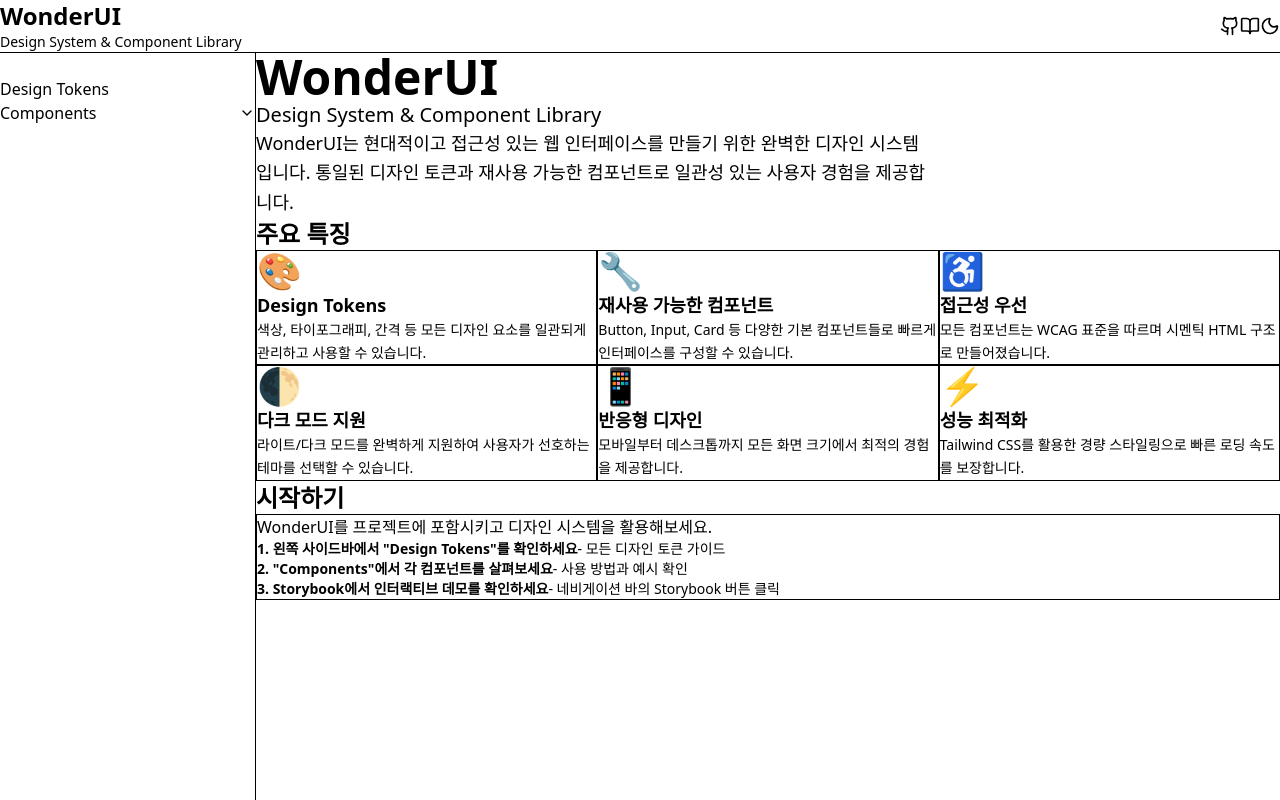
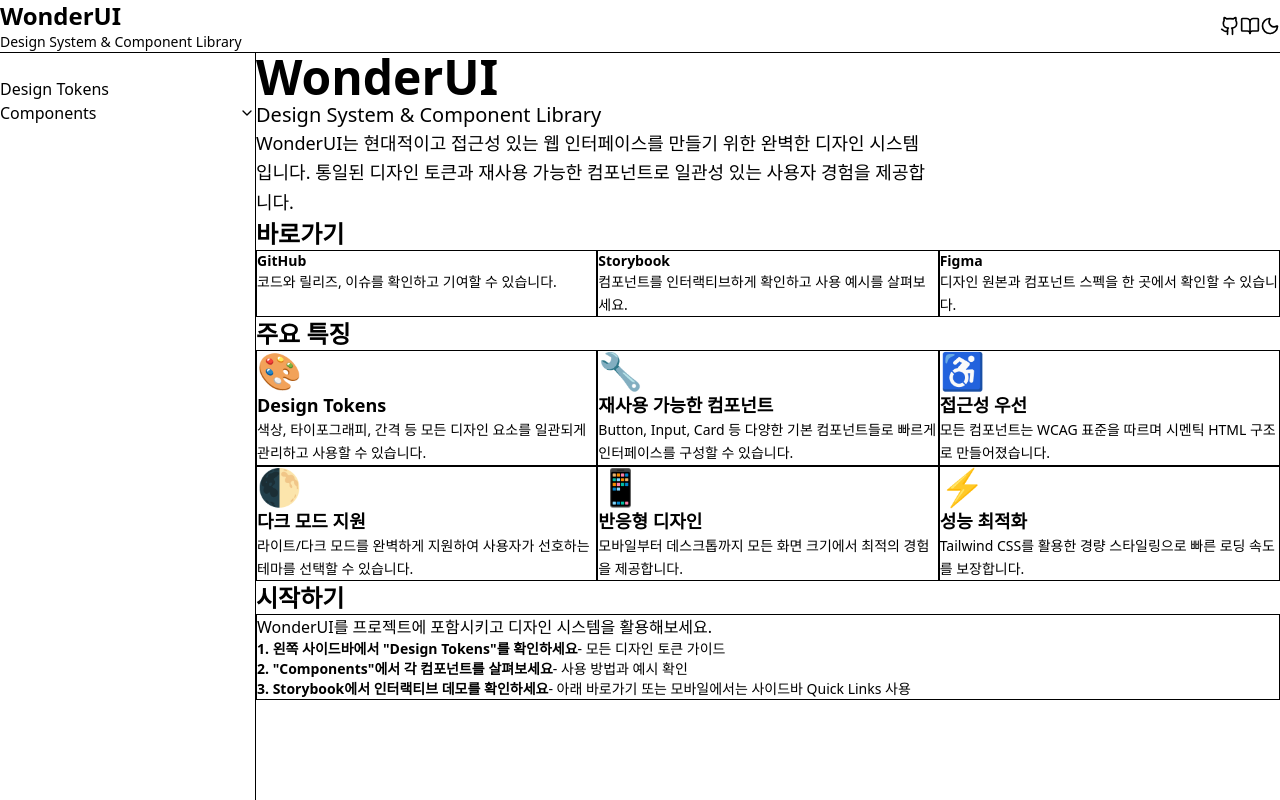
Before and after one commit to SanginJeong/wui, a Next.js app in the folder packages/apps/: page / in a window 1280 px wide. Built offline with nearby package versions, Linux system fonts and the light colour scheme.

Commit message:
refactor: Link 관련 작업 수정 및 바로가기 추가

```diff
--- /dev/null
+++ b/packages/apps/src/common/links.ts
@@ -0,0 +1,14 @@
+export const EXTERNAL_LINKS = {
+  github: {
+    label: "GitHub",
+    href: "https://github.com",
+  },
+  storybook: {
+    label: "Storybook",
+    href: "https://storybook.js.org",
+  },
+  figma: {
+    label: "Figma",
+    href: "https://www.figma.com",
+  },
+} as const;
--- a/packages/apps/src/components/MainContent/index.tsx
+++ b/packages/apps/src/components/MainContent/index.tsx
@@ -9,7 +9,6 @@
 const contentByTab: Record<string, JSX.Element> = {
   overview: <OverviewSection />,
   tokens: <TokensSection />,
-  // "component-button": <ButtonSection />,
 };
 
 const MainContent = ({ activeTab }: MainContentProps) => {
--- a/packages/apps/src/components/MainContent/sections/overview/GettingStarted.tsx
+++ b/packages/apps/src/components/MainContent/sections/overview/GettingStarted.tsx
@@ -25,7 +25,7 @@
             <span className="font-semibold">
               3. Storybook에서 인터랙티브 데모를 확인하세요
             </span>
-            - 네비게이션 바의 Storybook 버튼 클릭
+            - 아래 바로가기 또는 모바일에서는 사이드바 Quick Links 사용
           </p>
         </div>
       </div>
--- /dev/null
+++ b/packages/apps/src/components/MainContent/sections/overview/QuickLinks.tsx
@@ -0,0 +1,54 @@
+import { EXTERNAL_LINKS } from "@/common/links";
+
+const QuickLinks = () => {
+  return (
+    <div>
+      <h2 className="text-2xl font-bold text-neutral-900 dark:text-white mb-6">
+        바로가기
+      </h2>
+      <div className="grid grid-cols-1 md:grid-cols-3 gap-4">
+        <a
+          href={EXTERNAL_LINKS.github.href}
+          target="_blank"
+          rel="noreferrer"
+          className="rounded-xl border border-neutral-200 dark:border-neutral-700 bg-white dark:bg-neutral-800 p-4 shadow-sm transition hover:-translate-y-0.5 hover:shadow-md"
+        >
+          <div className="text-sm font-semibold text-neutral-900 dark:text-white">
+            GitHub
+          </div>
+          <p className="mt-2 text-sm text-neutral-600 dark:text-neutral-400 leading-relaxed">
+            코드와 릴리즈, 이슈를 확인하고 기여할 수 있습니다.
+          </p>
+        </a>
+        <a
+          href={EXTERNAL_LINKS.storybook.href}
+          target="_blank"
+          rel="noreferrer"
+          className="rounded-xl border border-neutral-200 dark:border-neutral-700 bg-white dark:bg-neutral-800 p-4 shadow-sm transition hover:-translate-y-0.5 hover:shadow-md"
+        >
+          <div className="text-sm font-semibold text-neutral-900 dark:text-white">
+            Storybook
+          </div>
+          <p className="mt-2 text-sm text-neutral-600 dark:text-neutral-400 leading-relaxed">
+            컴포넌트를 인터랙티브하게 확인하고 사용 예시를 살펴보세요.
+          </p>
+        </a>
+        <a
+          href={EXTERNAL_LINKS.figma.href}
+          target="_blank"
+          rel="noreferrer"
+          className="rounded-xl border border-neutral-200 dark:border-neutral-700 bg-white dark:bg-neutral-800 p-4 shadow-sm transition hover:-translate-y-0.5 hover:shadow-md"
+        >
+          <div className="text-sm font-semibold text-neutral-900 dark:text-white">
+            Figma
+          </div>
+          <p className="mt-2 text-sm text-neutral-600 dark:text-neutral-400 leading-relaxed">
+            디자인 원본과 컴포넌트 스펙을 한 곳에서 확인할 수 있습니다.
+          </p>
+        </a>
+      </div>
+    </div>
+  );
+};
+
+export default QuickLinks;
--- a/packages/apps/src/components/MainContent/sections/overview/index.tsx
+++ b/packages/apps/src/components/MainContent/sections/overview/index.tsx
@@ -3,12 +3,15 @@
 import Features from "./Features";
 import GettingStarted from "./GettingStarted";
 import HeroSection from "./HeroSection";
+import QuickLinks from "./QuickLinks";
 
 const OverviewSection = () => {
   return (
     <SectionShell>
       <div className="space-y-12">
         <HeroSection />
+        <Divider />
+        <QuickLinks />
         <Divider />
         <Features />
         <Divider />
--- a/packages/apps/src/components/Nav/NavActions.tsx
+++ b/packages/apps/src/components/Nav/NavActions.tsx
@@ -1,5 +1,7 @@
 import { BookOpen, Github, Moon, Sun } from "lucide-react";
 import IconButton from "@/common/IconButton";
+import { EXTERNAL_LINKS } from "@/common/links";
+import Link from "next/link";
 
 interface NavActionsProps {
   onDarkModeToggle: () => void;
@@ -9,21 +11,27 @@
 const NavActions = ({ onDarkModeToggle, isDarkMode }: NavActionsProps) => {
   return (
     <div className="flex items-center gap-2 flex-shrink-0">
-      <IconButton
+      <Link
+        href={EXTERNAL_LINKS.github.href}
+        target="_blank"
+        rel="noreferrer"
         className="hidden md:flex p-2 hover:bg-neutral-100 dark:hover:bg-neutral-700 rounded-md transition"
-        ariaLabel="GitHub 방문"
+        aria-label="GitHub 방문"
       >
         <Github size={20} className="text-neutral-700 dark:text-neutral-300" />
-      </IconButton>
-      <IconButton
+      </Link>
+      <Link
+        href={EXTERNAL_LINKS.storybook.href}
+        target="_blank"
+        rel="noreferrer"
         className="hidden md:flex p-2 hover:bg-neutral-100 dark:hover:bg-neutral-700 rounded-md transition"
-        ariaLabel="Storybook 방문"
+        aria-label="Storybook 방문"
       >
         <BookOpen
           size={20}
           className="text-neutral-700 dark:text-neutral-300"
         />
-      </IconButton>
+      </Link>
       <IconButton
         onClick={onDarkModeToggle}
         className="p-2 hover:bg-neutral-100 dark:hover:bg-neutral-700 rounded-md transition"
--- a/packages/apps/src/components/Nav/index.tsx
+++ b/packages/apps/src/components/Nav/index.tsx
@@ -15,8 +15,8 @@
   isDarkMode = false,
 }: NavProps) => {
   return (
-    <nav className="border-b border-neutral-200 dark:border-neutral-700 px-4 md:px-6 py-4 bg-white dark:bg-neutral-800">
-      <div className="flex items-center justify-between gap-4">
+    <nav className="sticky top-0 z-50 h-20 border-b border-neutral-200 dark:border-neutral-700 px-4 md:px-6 bg-white dark:bg-neutral-800 flex items-center">
+      <div className="flex items-center justify-between gap-4 w-full">
         <div className="flex items-center gap-3 min-w-0">
           <IconButton
             onClick={onMenuToggle}
--- a/packages/apps/src/components/SideBar/MobileOverlay.tsx
+++ b/packages/apps/src/components/SideBar/MobileOverlay.tsx
@@ -10,7 +10,7 @@
 
   return (
     <div
-      className="fixed inset-0 bg-black bg-opacity-50 md:hidden z-30 top-16"
+      className="fixed left-0 right-0 bottom-0 top-20 bg-black bg-opacity-50 md:hidden z-30"
       onClick={onClose}
     />
   );
--- /dev/null
+++ b/packages/apps/src/components/SideBar/QuickLinks.tsx
@@ -0,0 +1,40 @@
+import { EXTERNAL_LINKS } from "@/common/links";
+import Link from "next/link";
+
+const QuickLinks = () => {
+  return (
+    <div className="md:hidden pt-6 mt-6 border-t border-neutral-200 dark:border-neutral-700 space-y-2">
+      <div className="text-xs font-semibold text-neutral-500 dark:text-neutral-400">
+        Quick Links
+      </div>
+      <div className="space-y-1">
+        <Link
+          href={EXTERNAL_LINKS.github.href}
+          target="_blank"
+          rel="noreferrer"
+          className="block text-sm text-neutral-700 dark:text-neutral-300 hover:text-primary-600 dark:hover:text-primary-400 transition"
+        >
+          GitHub
+        </Link>
+        <Link
+          href={EXTERNAL_LINKS.storybook.href}
+          target="_blank"
+          rel="noreferrer"
+          className="block text-sm text-neutral-700 dark:text-neutral-300 hover:text-primary-600 dark:hover:text-primary-400 transition"
+        >
+          Storybook
+        </Link>
+        <Link
+          href={EXTERNAL_LINKS.figma.href}
+          target="_blank"
+          rel="noreferrer"
+          className="block text-sm text-neutral-700 dark:text-neutral-300 hover:text-primary-600 dark:hover:text-primary-400 transition"
+        >
+          Figma
+        </Link>
+      </div>
+    </div>
+  );
+};
+
+export default QuickLinks;
--- a/packages/apps/src/components/SideBar/index.tsx
+++ b/packages/apps/src/components/SideBar/index.tsx
@@ -4,6 +4,7 @@
 import MobileOverlay from "./MobileOverlay";
 import SideBarTabs from "./SideBarTabs";
 import IconButton from "@/common/IconButton";
+import QuickLinks from "./QuickLinks";
 
 interface SideBarProps {
   activeTab: string;
@@ -31,7 +32,7 @@
     <>
       <MobileOverlay isOpen={isSidebarOpen} onClose={onCloseSidebar} />
       <aside
-        className={`w-64 border-r border-neutral-200 dark:border-neutral-700 p-6 bg-neutral-50 dark:bg-neutral-800 overflow-y-auto fixed md:static top-16 left-0 h-[calc(100vh-64px)] md:h-auto z-40 transition-transform duration-300 transform ${
+        className={`w-64 border-r border-neutral-200 dark:border-neutral-700 p-6 bg-neutral-50 dark:bg-neutral-800 overflow-y-auto fixed md:static top-20 left-0 h-[calc(100vh-80px)] md:h-auto z-40 transition-transform duration-300 transform ${
           isSidebarOpen ? "translate-x-0" : "-translate-x-full md:translate-x-0"
         }`}
       >
@@ -51,6 +52,7 @@
             onToggle={() => setIsComponentsOpen(!isComponentsOpen)}
             onTabChange={handleTabChange}
           />
+          <QuickLinks />
         </div>
       </aside>
     </>
```
